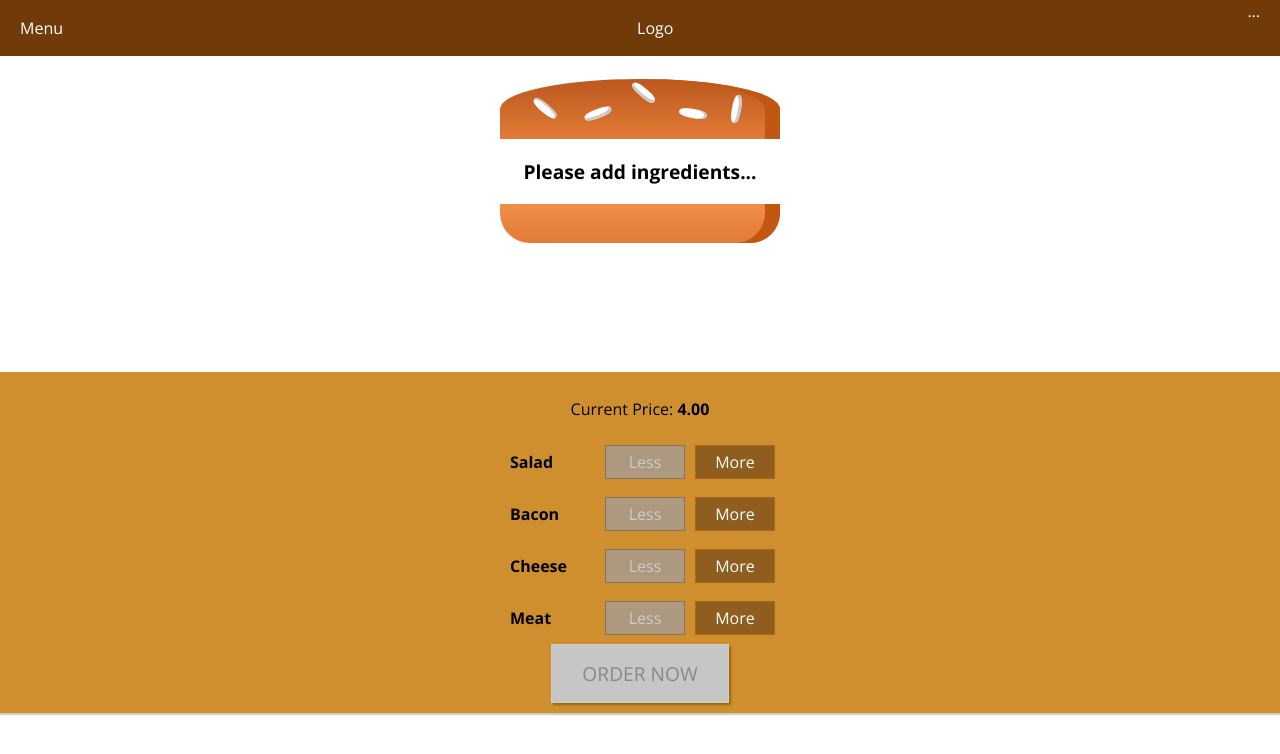
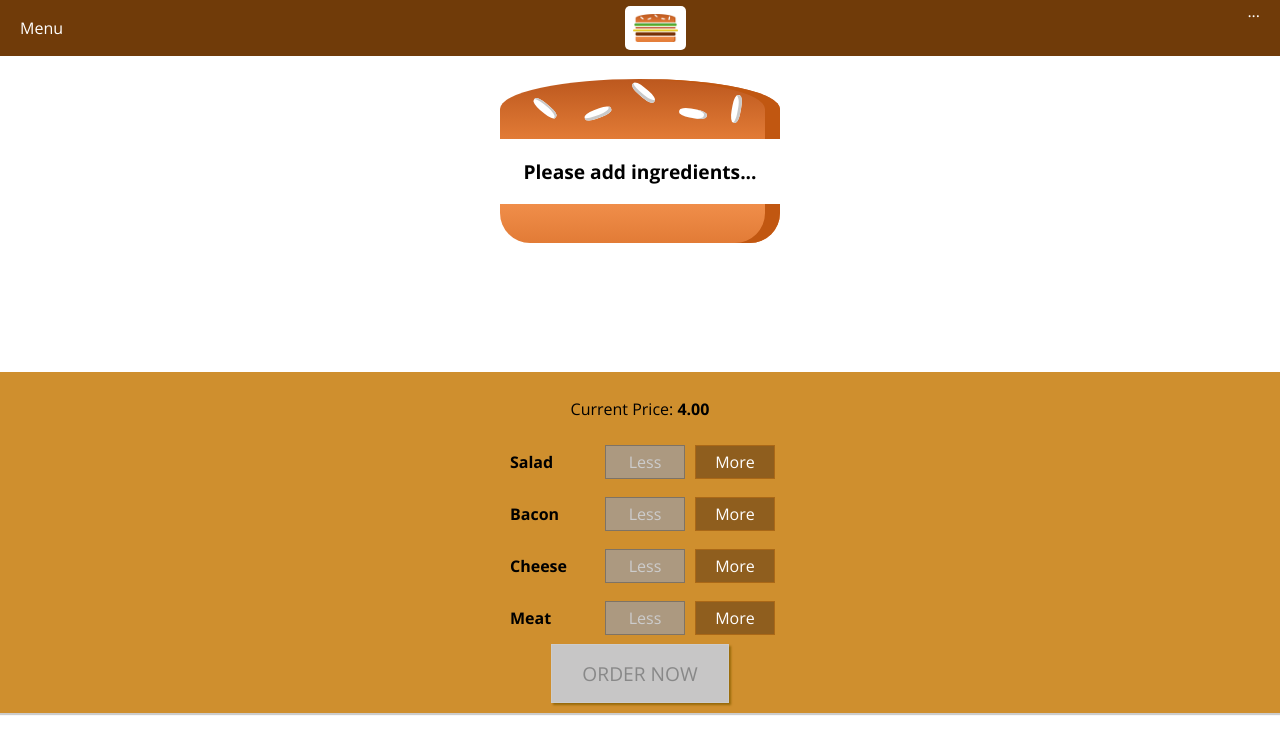
Before and after one commit to hbudiman45/react-burger, a React (Create React App) app: page / in a window 1280 px wide. Shown: the top 754 px of the page. Built offline with nearby package versions, Linux system fonts and the light colour scheme.

Commit message:
dummy logo

```diff
--- /dev/null
+++ b/src/components/Logo/Logo.css
@@ -0,0 +1,11 @@
+.Logo {
+  background-color: white;
+  padding: 8px;
+  height: 80%;
+  box-sizing: border-box;
+  border-radius: 5px;
+}
+
+.Logo img {
+  height: 100%;
+}
--- /dev/null
+++ b/src/components/Logo/Logo.js
@@ -0,0 +1,13 @@
+import React from "react";
+import "./Logo.css";
+import burderLogo from "../../assets/images/burger-logo.png";
+
+const Logo = props => {
+  return (
+    <div className="Logo">
+      <img src={burderLogo} alt="burger logo" />
+    </div>
+  );
+};
+
+export default Logo;
--- /dev/null
+++ b/src/components/Logo/index.js
@@ -0,0 +1 @@
+export { default } from "./Logo";
--- a/src/components/Navigation/Toolbar/Toolbar.js
+++ b/src/components/Navigation/Toolbar/Toolbar.js
@@ -1,10 +1,13 @@
 import React from "react";
 import "./Toolbar.css";
+import Logo from "../../Logo";
+
 const Toolbar = () => {
   return (
     <header className="Toolbar">
       <div>Menu</div>
-      <div>Logo</div>
+      {/* <div>Logo</div> */}
+      <Logo />
       <nav>...</nav>
     </header>
   );
```
Also changed, not shown: src/assets/images/burger-logo.png (added).
